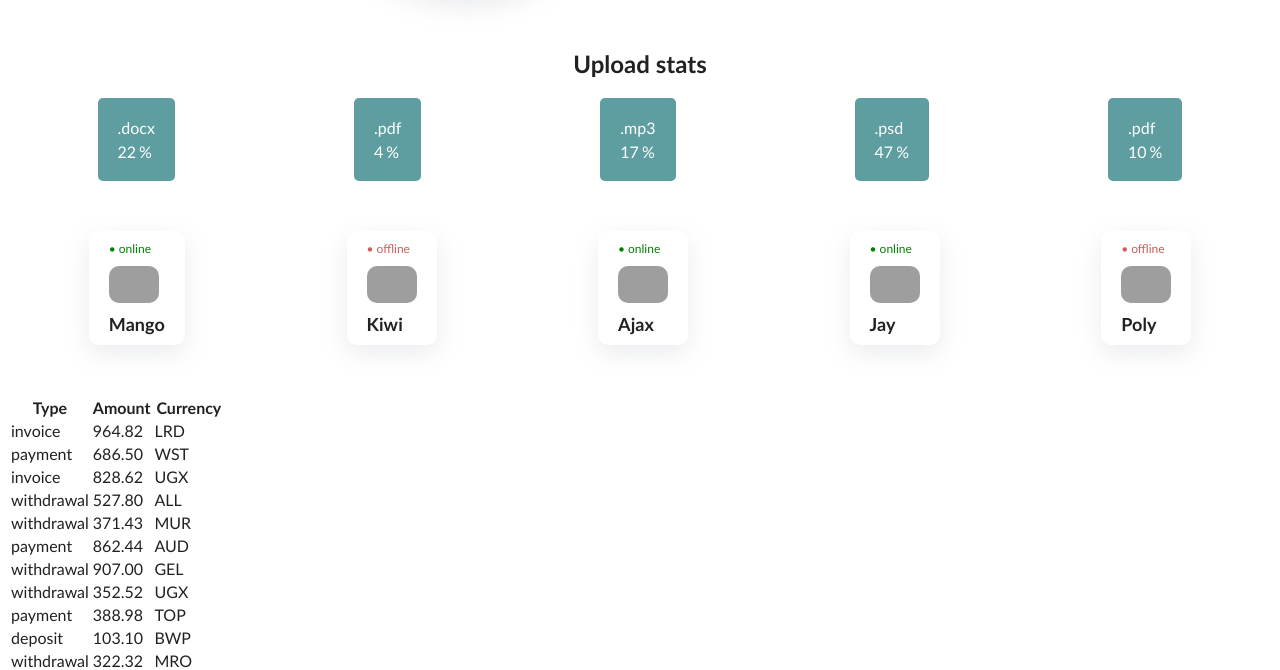
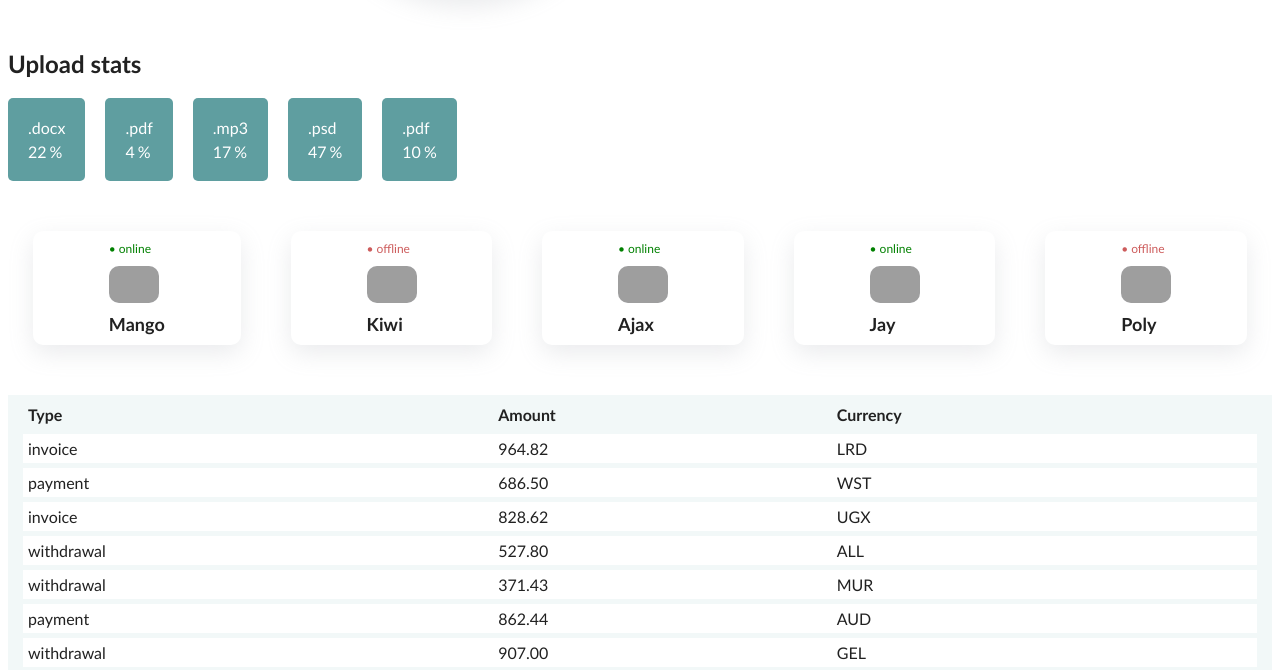
Before and after one commit to juliedevdes/goit-react-hw-01-components, a React (Create React App) app: page / in a window 1280 px wide. Shown: the part 227-897 px from the top of the page. Built offline with nearby package versions, Linux system fonts and the light colour scheme; grey boxes are pictures that could not be loaded.

Commit message:
done all styling

```diff
--- a/src/components/FriendsList/FriendsList.scss
+++ b/src/components/FriendsList/FriendsList.scss
@@ -1,8 +1,9 @@
 .friend-list {
   display: flex;
   justify-content: space-around;
-  align-items: flex-end;
   padding-top: 50px;
+  padding-bottom: 50px;
+
   & .name {
     display: block;
     margin-top: 10px;
@@ -17,7 +18,8 @@
     border-radius: 10px;
   }
   & .item {
-    padding: 20px;
+    padding-left: 6%;
+    padding-right: 6%;
     padding-top: 10px;
     padding-bottom: 10px;
     border-radius: 10px;
--- a/src/components/Statistics/Statistics.scss
+++ b/src/components/Statistics/Statistics.scss
@@ -1,13 +1,18 @@
 .statistics {
   padding-top: 50px;
+
   & .title {
     margin-bottom: 20px;
-    text-align: center;
+    text-align: start;
   }
   & .stat-list {
     display: flex;
-    justify-content: space-around;
+    justify-content: flex-start;
+
     & .item {
+      &:not(:last-child) {
+        margin-right: 20px;
+      }
       color: white;
       padding: 20px;
       border-radius: 5px;
--- a/src/components/TransactionHIstory/TransactionHistory.scss
+++ b/src/components/TransactionHIstory/TransactionHistory.scss
@@ -1,3 +1,20 @@
 .transaction-history {
-  padding-top: 50px;
+  width: 100%;
+  margin-bottom: 20px;
+  border: 15px solid #f2f8f8;
+  border-top: 5px solid #f2f8f8;
+  border-collapse: collapse;
+  & th {
+    text-align: start;
+    font-weight: bold;
+    padding: 5px;
+    background: #f2f8f8;
+    border: none;
+    border-bottom: 5px solid #f2f8f8;
+  }
+  & td {
+    padding: 5px;
+    border: none;
+    border-bottom: 5px solid #f2f8f8;
+  }
 }
```
